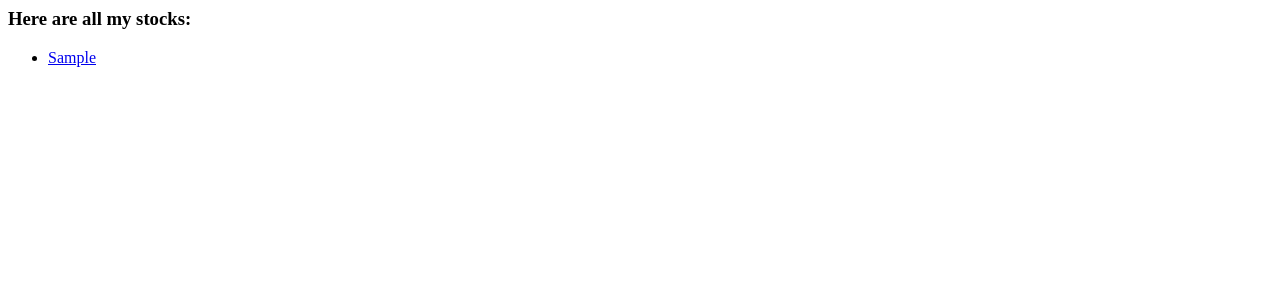
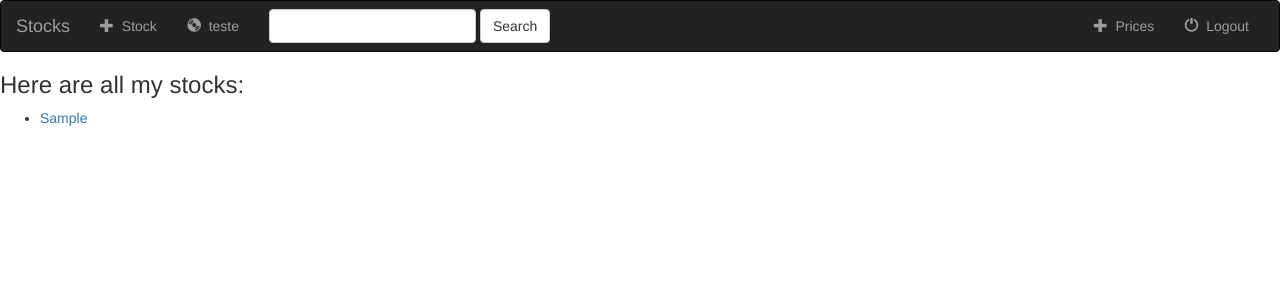
Before and after one commit to rafaelfvcs/FeelingStockMarket, a Django app: template stock/templates/stock/index.html in a window 1280 px wide. Shown: the top 300 px of the page. Run offline with Django 3.2, Linux system fonts and the light colour scheme; the template is opened without the code that fills it: values that come from a table or form of the project are taken from there, others are empty; tables that the repository leaves empty hold one stand-in row (values such as "Sample post"); parts of the project's set-up code (start-up, migrations or seed data) failed here and were passed over; some libraries are stand-ins or nearby versions.

Commit message:
Add index navbar

```diff
--- a/stock/templates/stock/index.html
+++ b/stock/templates/stock/index.html
@@ -1,8 +1,68 @@
+<!-- posso fazer os includes de bootstraps tbm-->
+{% load staticfiles %}
+
+<link rel="stylesheet" href="https://maxcdn.bootstrapcdn.com/bootstrap/3.3.6/css/bootstrap.min.css">
+<link href='https://fonts.googleapis.com/css?family=Satisfy' rel='stylesheet' type='text/css'>
+<link rel="stylesheet" type="text/css" href="{% static 'stock/style.css' %}"/>
+<script src="https://ajax.googleapis.com/ajax/libs/jquery/1.12.0/jquery.min.js"></script>
+<script src="http://maxcdn.bootstrapcdn.com/bootstrap/3.3.6/js/bootstrap.min.js"></script>
+
+<nav class='navbar navbar-inverse'>
+    <div class='container-fluid'>
+        <!--Logo-->
+        <div class='navbar-header'>
+            <button type='button' class='navbar-toggle' data-toggle='collapse' data-target='#topNavBar'>
+                <span class='icon-bar'></span>
+                <span class='icon-bar'></span>
+                <span class='icon-bar'></span>
+            </button>
+            <a class='navbar-brand' href="{% url 'stock:index' %}">Stocks</a>
+        </div>
+        <!--Itens  -->
+        <div class='collapse navbar-collapse' id='topNavBar'>
+            <ul class='nav navbar-nav'>
+                <li class=''>
+                    <a href='{% url 'stock:index' %}'>
+                        <span class="glyphicon glyphicon-plus" aria-hidden="true"></span>&nbsp; Stock
+                    </a>
+                </li>
+                <li class=''>
+                    <a href='{% url 'stock:index' %}'>
+                        <span class="glyphicon glyphicon-cd" aria-hidden="true"></span>&nbsp; teste
+                    </a>
+                </li>
+            </ul>
+
+            <form class='navbar-form navbar-left' role='search' method='get' action='#'>
+                <div class='form-group'>
+                    <input type='text' class='form-control' name='q' value=''>
+                </div>
+                <button type='submit' class='btn btn-default'>Search</button>
+            </form>
+
+            <ul class='nav navbar-nav navbar-right'>
+                <li class=''>
+                    <a href='{% url 'stock:index' %}'>
+                        <span class="glyphicon glyphicon-plus" aria-hidden="true"></span>&nbsp; Prices
+                    </a>
+                </li>
+                <li class=''>
+                    <a href='{% url 'stock:index' %}'>
+                        <span class="glyphicon glyphicon-off" aria-hidden="true"></span>&nbsp; Logout
+                    </a>
+                </li>
+            </ul>
+
+        </div>
+    </div>
+</nav>
+
+
 {% if all_stocks %}
     <h3>Here are all my stocks: </h3>
     <ul>
         {% for stock in all_stocks %}
-            <li><a href='{% url 'detail' stock.id %}'>{{ stock.symbol }}</a></li>
+            <li><a href="{% url 'stock:detail' stock.id %}">{{ stock.symbol }}</a></li>
         {% endfor %}
     </ul>
 {% else %}
--- a/stock/urls.py
+++ b/stock/urls.py
@@ -8,10 +8,15 @@ Created on Thu Jul 21 16:26:41 2016
 from django.conf.urls import url
 from . import views
 
+app_name = 'stock'
+
 urlpatterns = [
     # /stock/
     url(r'^$', views.index, name='index'),
 
     # /stock/stock.id/
     url(r'^(?P<stock_id>[0-9]+)/$', views.detail, name='detail'),
+
+    # /stock/stock.id/analysis/
+    url(r'^(?P<stock_id>[0-9]+)/analysis/$', views.analysis, name='analysis'),
 ]
```
